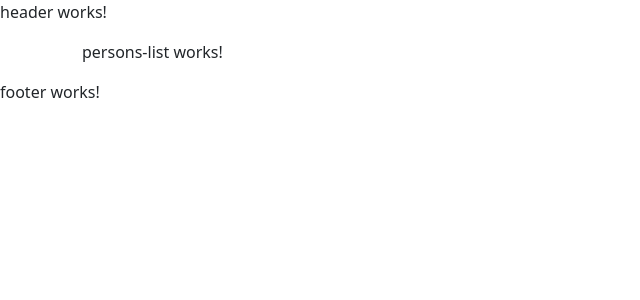
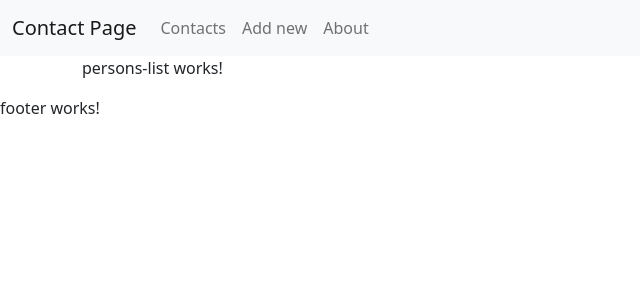
Before and after one commit to GedasPupa/Persons, an Angular app: page / in a window 1280 px wide. Shown: the top 300 px of the page, without its empty margins (0-640 px from the left). Built offline with nearby package versions, Linux system fonts and the light colour scheme.

Commit message:
Header html-bootstrap structure

```diff
--- a/src/app/components/header/header.component.html
+++ b/src/app/components/header/header.component.html
@@ -1,7 +1,6 @@
-<p>header works!</p>
-<!-- <nav class="navbar navbar-expand-lg navbar-light bg-light">
+<nav class="navbar navbar-expand-lg navbar-light bg-light">
   <div class="container-fluid">
-    <a class="navbar-brand" href="#">MyFirstAngularApp</a>
+    <a class="navbar-brand" href="#">Contact Page</a>
     <button
       class="navbar-toggler"
       type="button"
@@ -16,15 +15,15 @@
     <div class="collapse navbar-collapse" id="navbarNav">
       <ul class="navbar-nav">
         <li class="nav-item">
-          <a class="nav-link" [routerLinkActive]="['active']" [routerLink]="['/home']">Home</a>
+          <a class="nav-link" href="#">Contacts</a>
         </li>
         <li class="nav-item">
-          <a class="nav-link" [routerLinkActive]="['active']" [routerLink]="['/zmogeliai']">Zmogeliai</a>
+          <a class="nav-link" href="#">Add new</a>
         </li>
         <li class="nav-item">
-          <a class="nav-link" [routerLinkActive]="['active']" [routerLink]="['mokomes']">Mokomes</a>
+          <a class="nav-link" href="#">About</a>
         </li>
       </ul>
     </div>
   </div>
-</nav> -->
+</nav>
```
